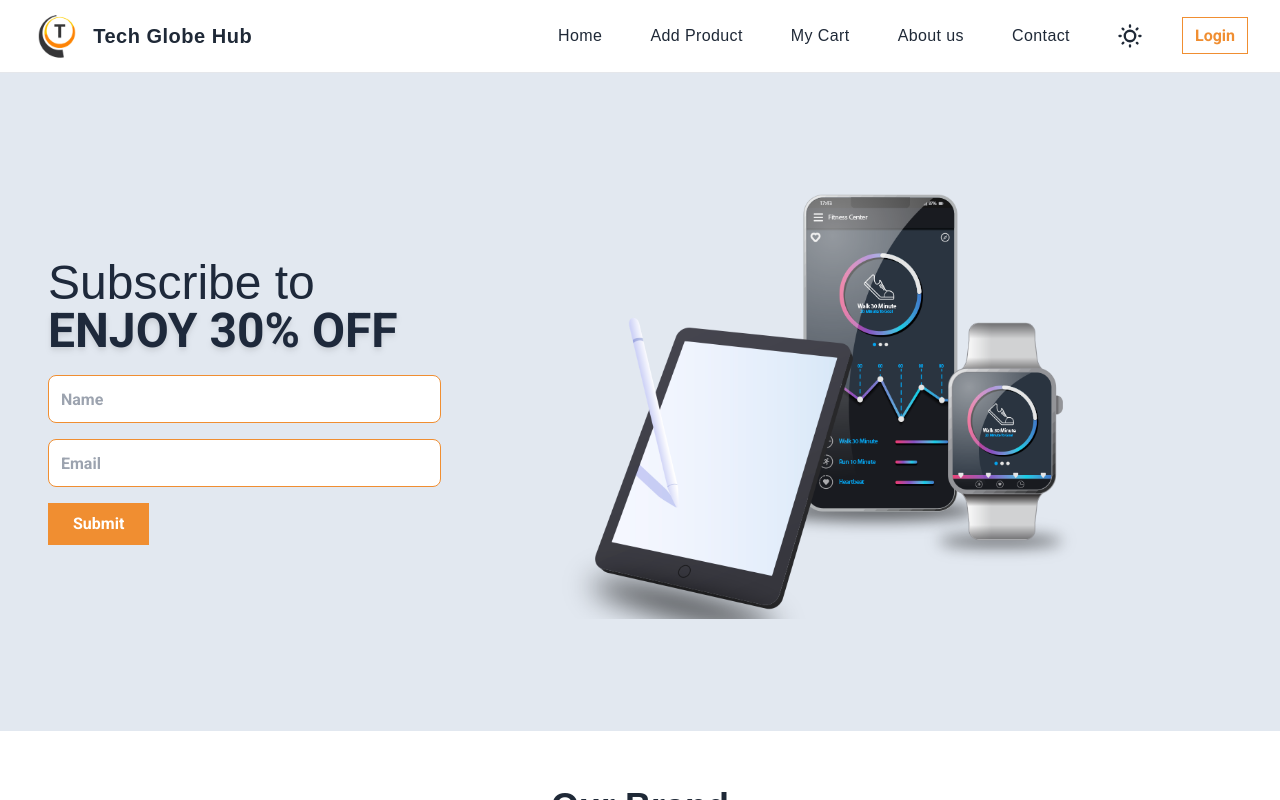
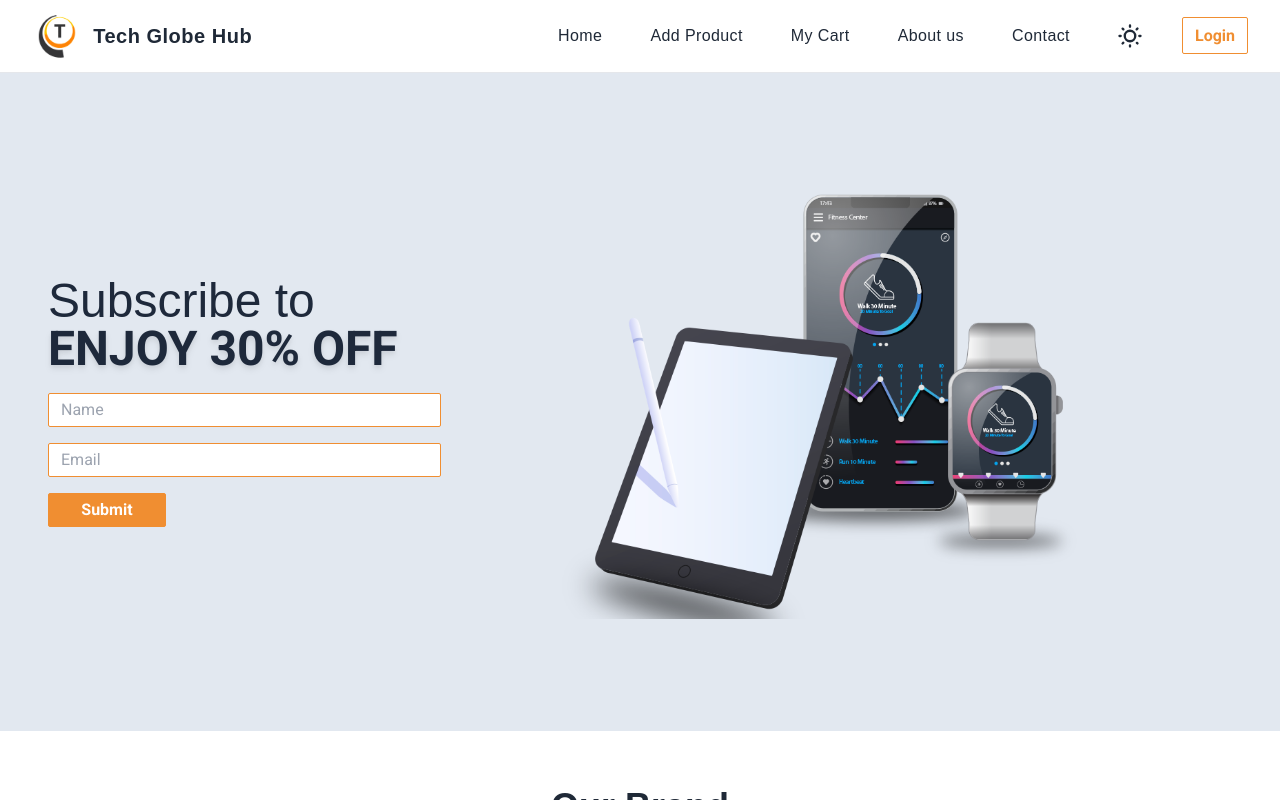
Before and after one commit to Shamimreza82/brand-shop-client-A10, a React (Vite) app: page / in a window 1280 px wide. Both pictures are taken after a click on the link "Features". Shown: the top 800 px of the page. Built offline with nearby package versions, Linux system fonts and the light colour scheme; no server answers; a web font is replaced by a local one.

Commit message:
added  site live link and some importent feature in readme file

```diff
--- a/src/Components/Mainlayout/Navber.jsx
+++ b/src/Components/Mainlayout/Navber.jsx
@@ -62,7 +62,9 @@ export const Navber = () => {
           <span>
               <img className="h-12 rounded-full" src={logo} alt="" />
              </span>
-              <span className="ml-2 text-xl font-bold tracking-wide ">
+              <span className="ml-2 text-xl font-bold tracking-wide "
+              data-aos="zoom-out-down"
+              data-aos-duration="1000">
               Tech Globe Hub
               </span>
           </div>
@@ -132,7 +134,7 @@ export const Navber = () => {
                 <Link
                   onClick={handleSineOut}
                   className="font-Roboto font-bold text-base border p-1 px-3
-                  border-[#F08E31] text-[#F08E31]   hover:scale-105 hover:duration-300 duration-300"
+                  border-[#F08E31] text-[#F08E31] rounded-sm   hover:scale-105 hover:duration-300 duration-300"
                   aria-label="Sign up"
                   title="Sign up"
                 >
@@ -147,7 +149,7 @@ export const Navber = () => {
               <li className=" hover:scale-105 hover:duration-300 duration-300">
               <Link
                 to="/login"
-                className="font-Roboto font-bold text-base border p-2 px-3
+                className="font-Roboto font-bold text-base border p-2 px-3 rounded-sm
                  border-[#F08E31] text-[#F08E31] "
                 aria-label="Sign up"
                 title="Sign up"
--- a/src/Components/Pages/Banner.jsx
+++ b/src/Components/Pages/Banner.jsx
@@ -14,7 +14,10 @@ const Banner = () => {
       <div className="flex gap-3 flex-col-reverse md:flex-row justify-center items-center max-w-7xl m-auto">
         <div className=" md:w-[50%]">
           <div className="md:ml-12 ">
-            <h1 className="mb-5 md:text-5xl text-slate-800 text-2xl ">
+            <h1 className="mb-5 md:text-5xl text-slate-800 text-2xl "
+              data-aos="flip-down"
+              data-aos-duration="1000"
+              >
               Subscribe to <br />
               <span className="font-Roboto font-bold  text-slate-80 drop-shadow-md ">ENJOY 30% OFF</span>
             </h1>
@@ -23,7 +26,7 @@ const Banner = () => {
               <input
                 type="text"
                 placeholder="Name"
-                className="input input-bordered font-Roboto font-bold text-base border p-2 px-3
+                className=" font-Roboto  text-base border pl-3 py-1 rounded-sm
                 border-[#F08E31] text-[#F08E31] hover:scale-105 hover:duration-300 duration-300"
                 required
               />
@@ -32,17 +35,17 @@ const Banner = () => {
               <input
                 type="text"
                 placeholder="Email"
-                className="input input-bordered font-Roboto font-bold text-base border p-2 px-3
+                className="font-Roboto  text-base border w-full pl-3 py-1 rounded-sm
                 border-[#F08E31] text-[#F08E31] hover:scale-105 hover:duration-300 duration-300"
                 required
               />
             </div>
 
-            <button className="font-Roboto font-bold text-base border p-2 px-6
+            <button className="font-Roboto font-bold text-base border p-1 px-6 rounded-sm  md:w-[30%] w-full
                 border-[#F08E31] text-white bg-[#F08E31]  hover:scale-105 hover:duration-300 duration-300">Submit</button>
           </div>
         </div>
-        <div className="w-md:[50%]">
+        <div className="w-md:[50%]" data-aos="zoom-in">
           <img className="" src={bg3} alt="" />
         </div>
       </div>
--- a/src/Components/Pages/Brand.jsx
+++ b/src/Components/Pages/Brand.jsx
@@ -83,7 +83,7 @@ const Brand = () => {
                     </div>
                     </div>
 
-            <div className='grid md:grid-cols-2 gap-5 max-w-5xl m-auto px-3'>
+            <div className='grid md:grid-cols-2 gap-5 max-w-5xl m-auto px-3'  >
                 {
                    Products.map(product => <SingleProduct key={product._id} product={product} ></SingleProduct>)
                 }
--- a/src/Components/Pages/Brands.jsx
+++ b/src/Components/Pages/Brands.jsx
@@ -19,17 +19,17 @@ const Brands = () => {
 
 
     return (
-        <div className='max-w-7xl m-auto'>
+        <div className='max-w-7xl m-auto px-3' >
 
             <h1 className='md:text-4xl md:py-6 text-center font-bold my-8 '>Our Brand</h1>
             <div className='grid md:grid-cols-3 gap-4 '>
 
             {
                 brand.map (bra =>
-                <div key={bra.brand} className='hover:scale-105 hover:duration-300 duration-300 border hover:border-[#F08E31]' >
+                <div key={bra.brand} className='hover:scale-105 hover:duration-300 duration-300 border hover:border-[#F08E31]' data-aos="zoom-in" >
                 <Link to={`/products/${bra.brand}`} className='mt-6 '>
                 <div className=' shadow-lg p-5'>
-                    <img className='h-48 w-full rounded-lg hover:scale-105 hover:duration-300 duration-300' src={bra.image} alt="" />
+                    <img className='md:h-48 w-full rounded-lg hover:scale-105 hover:duration-300 duration-300' src={bra.image} alt="" />
                     <p className='text-center py-3 uppercase font-bold hover:scale-105 hover:duration-300 duration-300 hover:text-[#F08E31] '>{bra.brand}</p>
                  </div>
                 </Link>
--- a/src/Components/Pages/NewCollections.jsx
+++ b/src/Components/Pages/NewCollections.jsx
@@ -21,7 +21,7 @@ const NewCollections = () => {
           <div className=" grid md:grid-cols-4 gap-4">
             {prodect.slice(0, 8).map((products) => (
               <div key={products._id} className="  w-full border p-3 m-2 hover:scale-105
-              hover:duration-300 duration-300 hover:border-[#F08E31]">
+              hover:duration-300 duration-300 hover:border-[#F08E31]" data-aos="zoom-in">
                 <a className="relative rounded overflow-hidden flex py-3 justify-center hover:scale-105 hover:duration-300 duration-300 ">
                   <img
                     alt="ecommerce"
--- a/src/Components/Pages/ProductDetails.jsx
+++ b/src/Components/Pages/ProductDetails.jsx
@@ -28,7 +28,7 @@ const ProductDetails = () => {
         console.log(data);
         Swal.fire(
           "Cart Successfull",
-          "Check the Product My Car Section",
+          "Check the Product myCart section",
           "success"
         );
       });
--- a/src/Components/Pages/SingleProduct.jsx
+++ b/src/Components/Pages/SingleProduct.jsx
@@ -10,7 +10,7 @@ const SingleProduct = ({ product }) => {
   return (
     <div>
       <div >
-        <div className="flex flex-col md:flex-row  rounded-lg shadow border px-3">
+        <div className="flex flex-col md:flex-row  rounded-lg shadow border px-3" >
           <div className="mt-6 flex justify-center md:w-[50%]">
             <img
               src={product.image}
```
Also changed, not shown: 1 other file (tests, documents, lock files or other folders).
